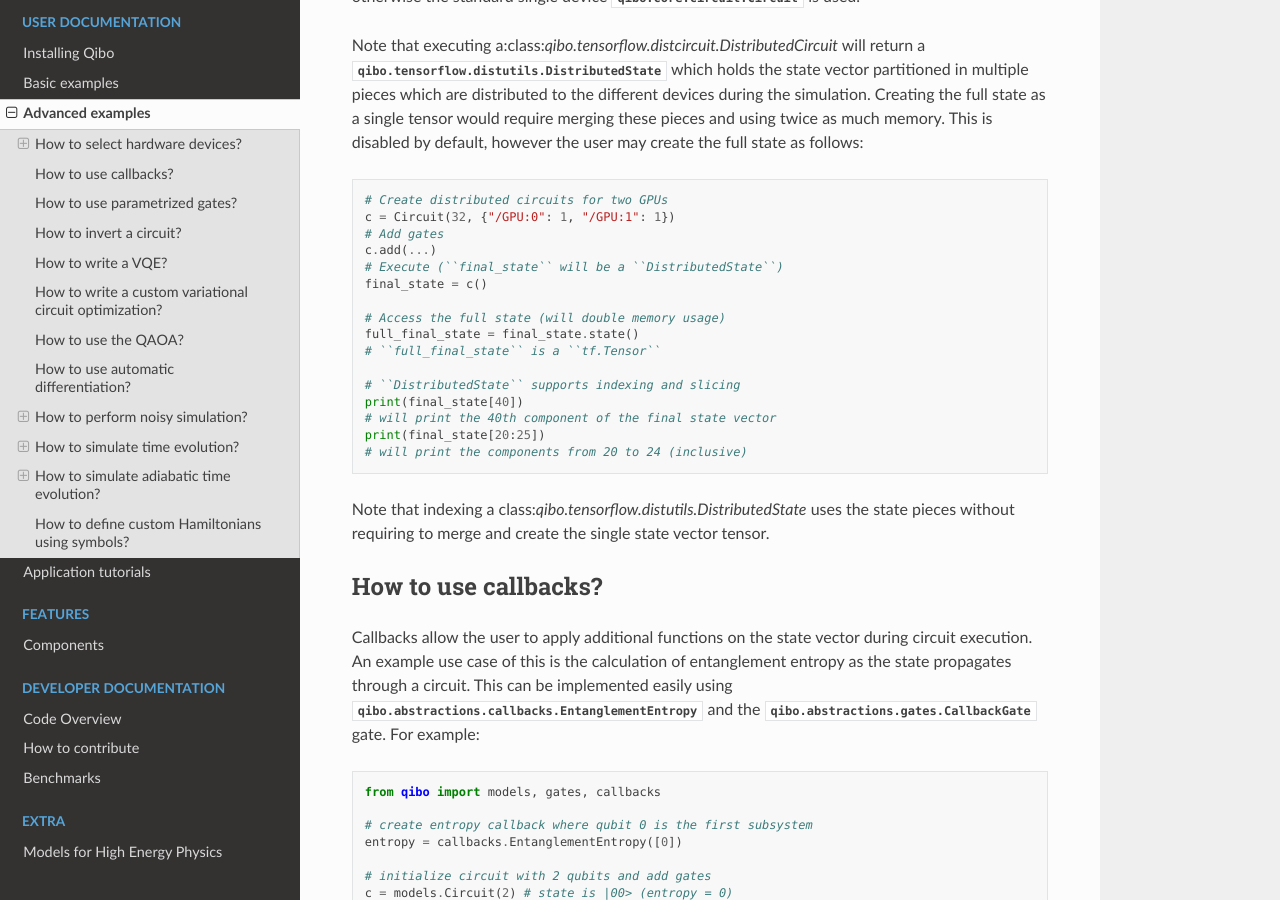
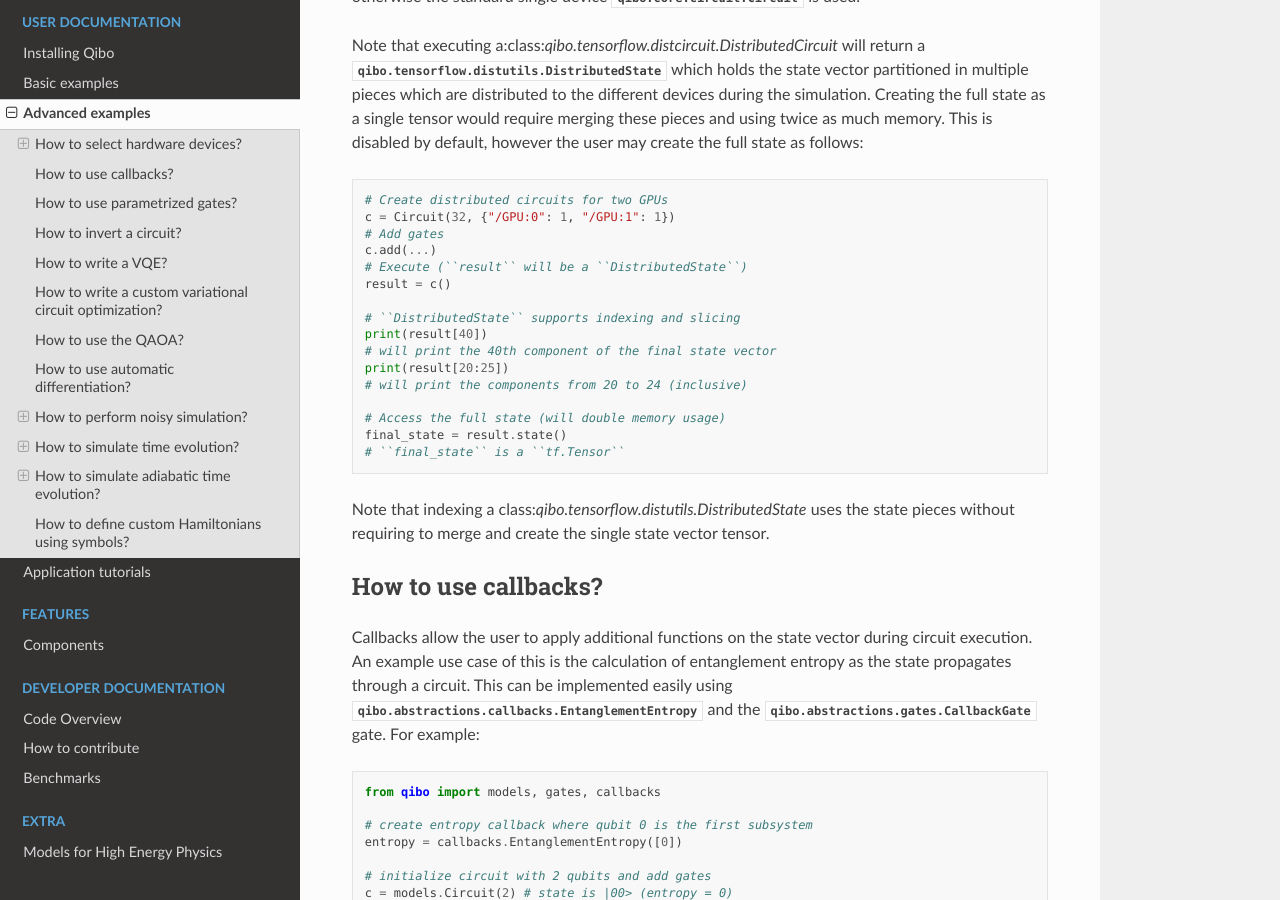
Before and after one commit to qiboteam/qibo, a Sphinx documentation site: the page built from doc/source/advancedexamples.rst, in a window 1280 px wide and 900 px high, scrolled down 2799 px. Built offline with Sphinx 7.4.7 and the Read the Docs theme 2.0.0, drawn with Linux system fonts in a browser that asks for light colours; pages that are not in the unit, such as notebooks, are missing from menus.

Commit message:
Fix comments

```diff
--- a/doc/source/advancedexamples.rst
+++ b/doc/source/advancedexamples.rst
@@ -154,18 +154,18 @@ however the user may create the full state as follows:
     c = Circuit(32, {"/GPU:0": 1, "/GPU:1": 1})
     # Add gates
     c.add(...)
-    # Execute (``final_state`` will be a ``DistributedState``)
-    final_state = c()
+    # Execute (``result`` will be a ``DistributedState``)
+    result = c()
+
+    # ``DistributedState`` supports indexing and slicing
+    print(result[40])
+    # will print the 40th component of the final state vector
+    print(result[20:25])
+    # will print the components from 20 to 24 (inclusive)
 
     # Access the full state (will double memory usage)
-    full_final_state = final_state.state()
-    # ``full_final_state`` is a ``tf.Tensor``
-
-    # ``DistributedState`` supports indexing and slicing
-    print(final_state[40])
-    # will print the 40th component of the final state vector
-    print(final_state[20:25])
-    # will print the components from 20 to 24 (inclusive)
+    final_state = result.state()
+    # ``final_state`` is a ``tf.Tensor``
 
 
 Note that indexing a class:`qibo.tensorflow.distutils.DistributedState` uses
```
Also changed, not shown: 2 other files.
